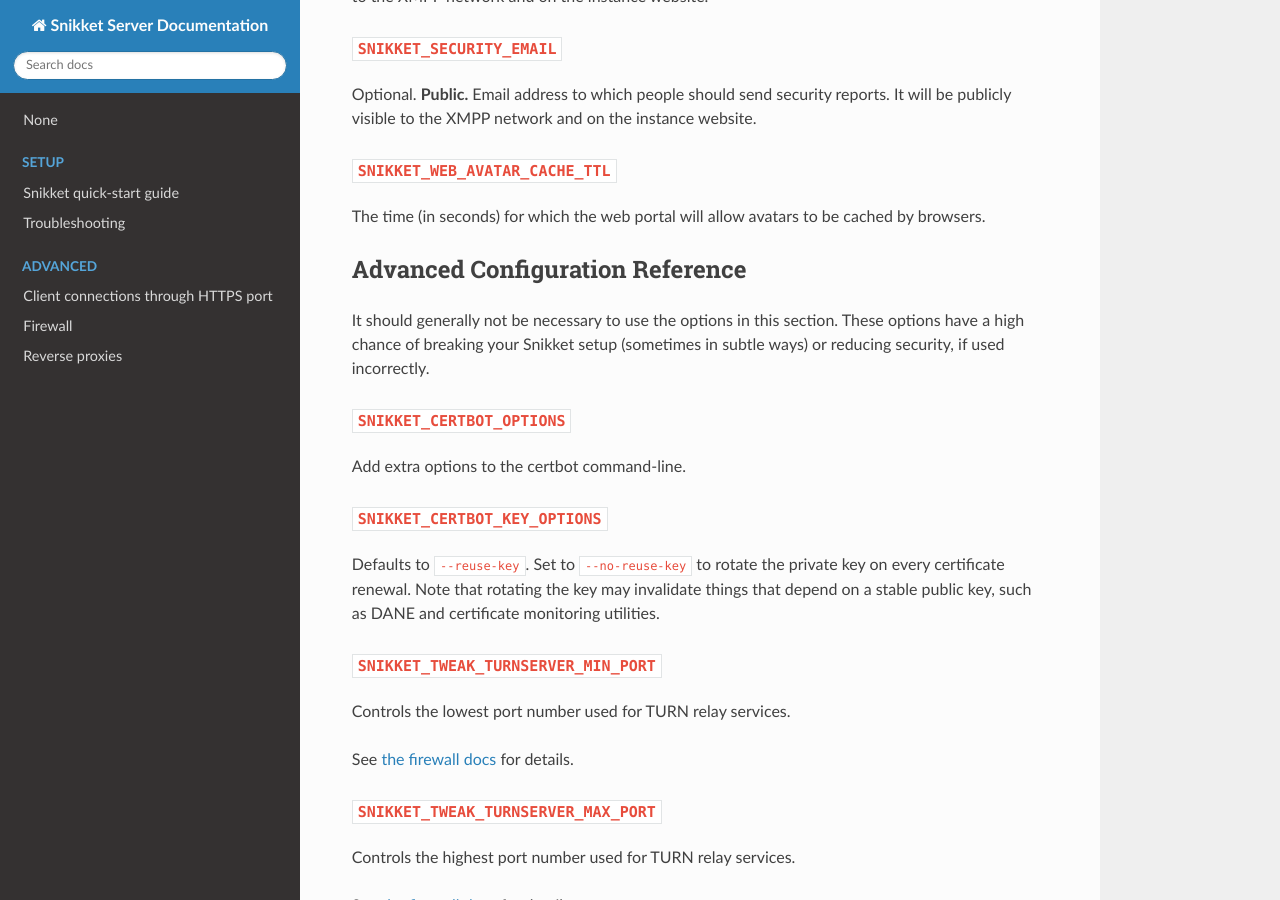
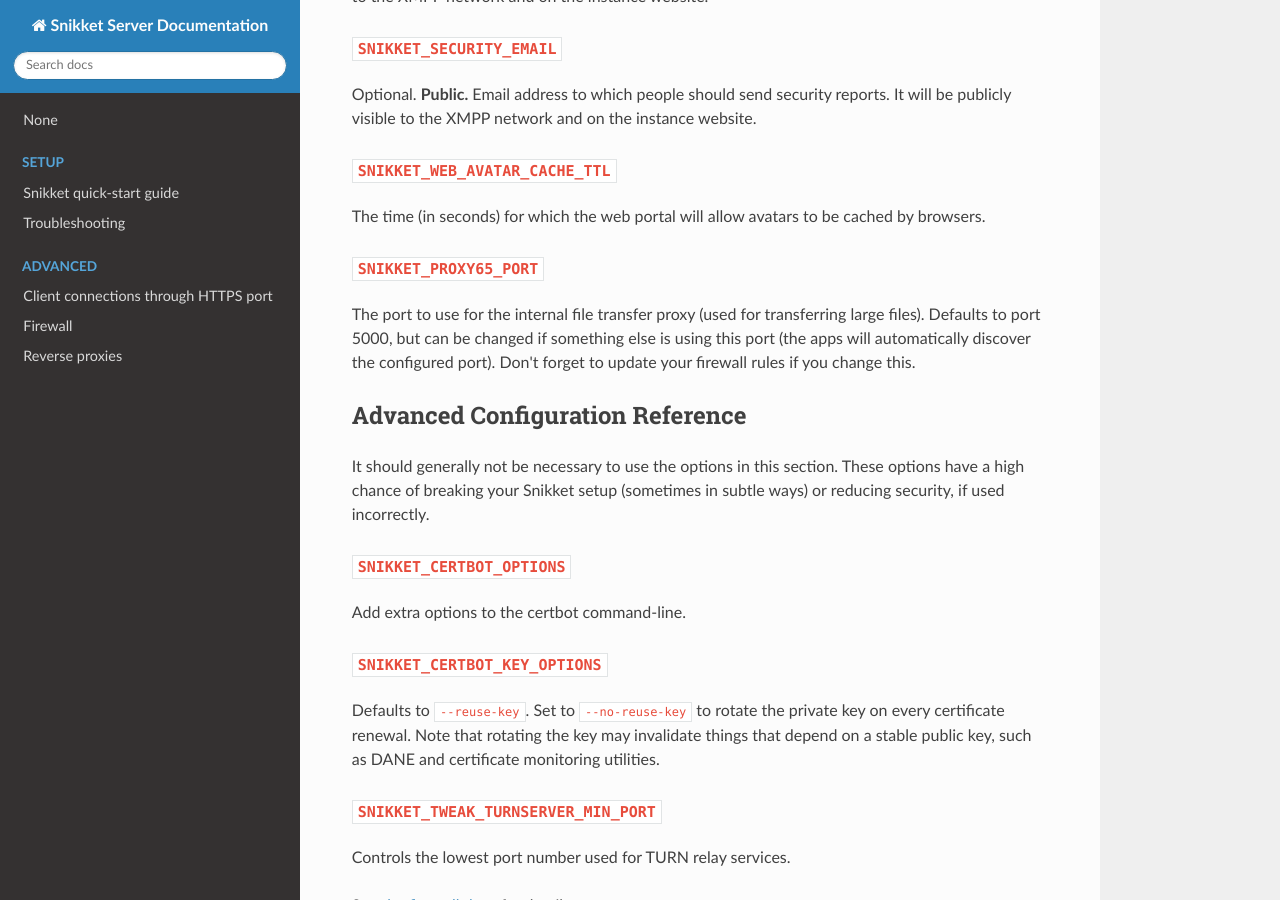
Before and after one commit to snikket-im/snikket-server, an MkDocs documentation site: the page built from docs/advanced/config.md, in a window 1280 px wide and 900 px high, scrolled down 2468 px. Built offline with MkDocs 1.6.1, drawn with Linux system fonts in a browser that asks for light colours; nearby versions of some CDN libraries.

Commit message:
prosody: Allow configuration of proxy65 port (fixes #204)
A number of things default to port 5000, so sometimes the default may conflict
with other services. Allowing configuration of this value should be harmless,
as clients autodiscover it from the server anyway.

```diff
--- a/docs/advanced/config.md
+++ b/docs/advanced/config.md
@@ -87,6 +87,13 @@
 ### `SNIKKET_WEB_AVATAR_CACHE_TTL`
 
 The time (in seconds) for which the web portal will allow avatars to be cached by browsers.
+
+### `SNIKKET_PROXY65_PORT`
+
+The port to use for the internal file transfer proxy (used for transferring large files).
+Defaults to port 5000, but can be changed if something else is using this port (the apps
+will automatically discover the configured port). Don't forget to update your firewall
+rules if you change this.
 
 ## Advanced Configuration Reference
 
```
Also changed, not shown: 1 other file.
